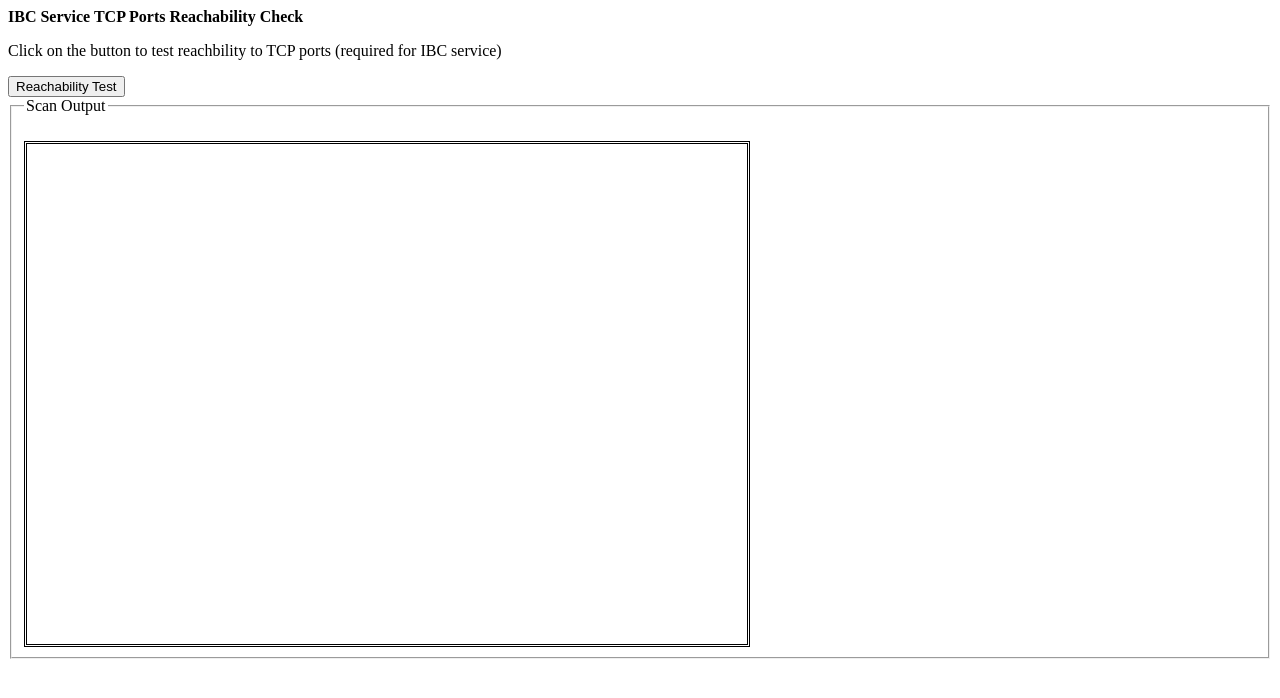
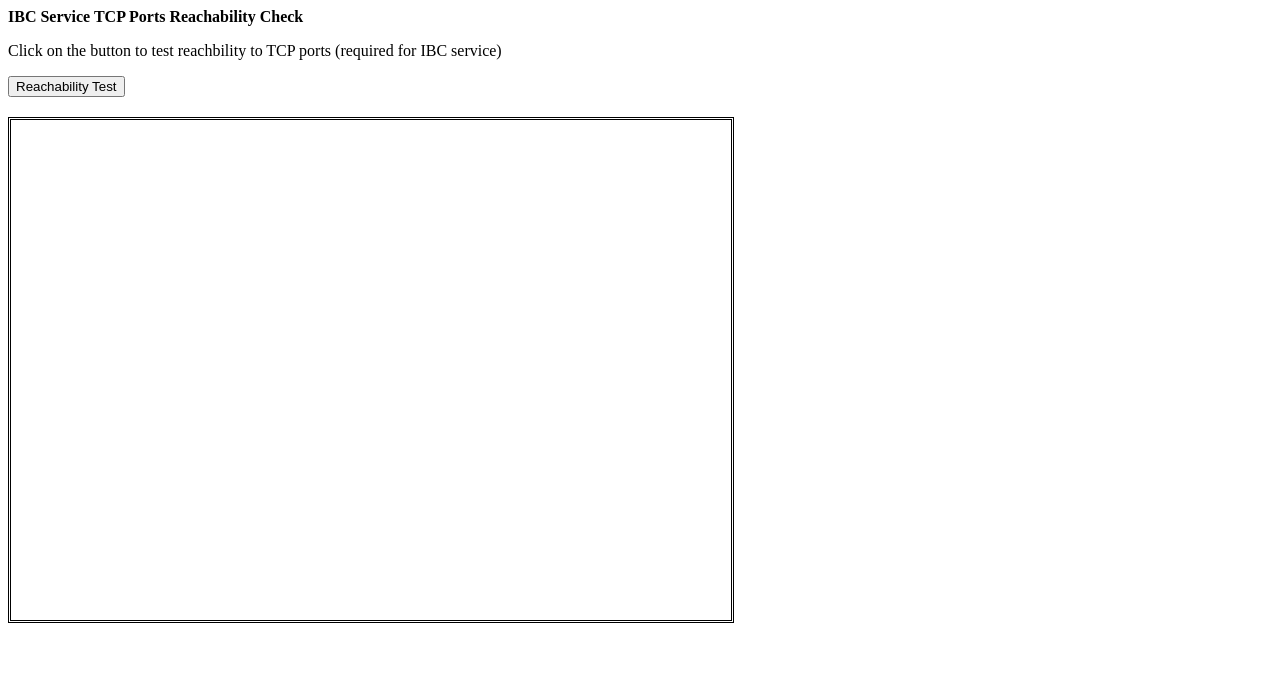
Before and after one commit to nguyt1/nguyt1.github.io, a plain HTML site: page index.html in a window 1280 px wide. Drawn offline with nearby package versions, Linux system fonts and the light colour scheme.

Commit message:
Revert "Update index.html"
This reverts commit d749c43260e5ddb71ee899fd19c8ab2c714d9853.

```diff
--- a/index.html
+++ b/index.html
@@ -19,11 +19,10 @@
  </head>
 
  <body>
-  <div id=main>
-   <div id="banner"><b>IBC Service TCP Ports Reachability Check</b></div>
-   <p>Click on the button to test reachbility to TCP ports (required for IBC service)</p>
-   <input type = "button" id = "test" value = "Reachability Test" />
-   <fieldset id="fs"><legend>Scan Output</legend><div id="result"></div><div id="log"></div></fieldset>
+  <div id="banner"><b>IBC Service TCP Ports Reachability Check</b></div>
+  <p>Click on the button to test reachbility to TCP ports (required for IBC service)</p>
+  <input type = "button" id = "test" value = "Reachability Test" />
+  <div id="log">
   </div>
  </body>
 </html>
```
